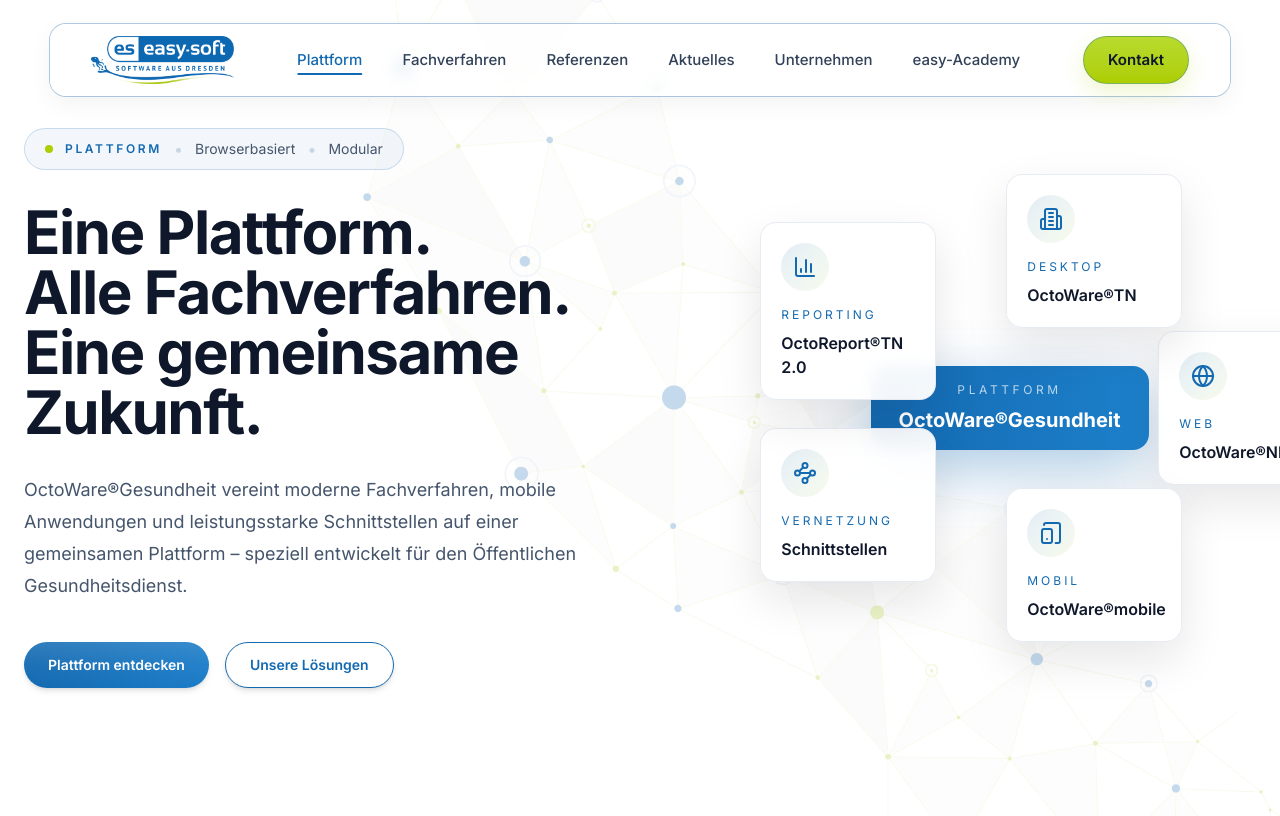
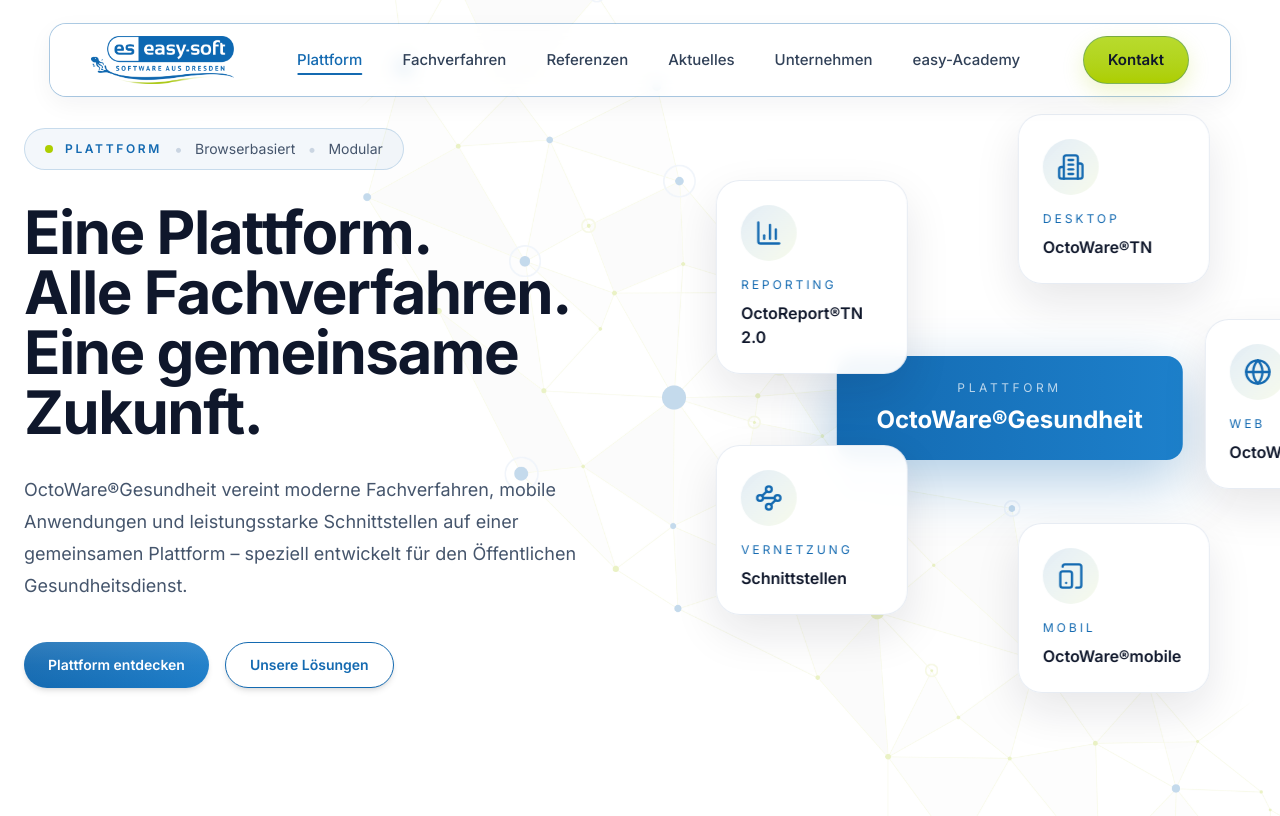
Before and after one commit to weblogger117-art/octoware-website, a Next.js app: page /plattform in a window 1280 px wide. Built offline with nearby package versions, Linux system fonts and the light colour scheme.

Commit message:
Update PlatformVisualization.tsx

```diff
--- a/components/sections/platform/PlatformVisualization.tsx
+++ b/components/sections/platform/PlatformVisualization.tsx
@@ -41,11 +41,11 @@ const modules = [
 
 export default function PlatformVisualization() {
 
-const radiusX = 220;
-const radiusY = 165;
+const radiusX = 270;
+const radiusY = 215;
 
 const centerX = 56;
-const centerY = 50;
+const centerY = 46;
 
 const rotation = 0;
 const center = {
@@ -86,19 +86,19 @@ const center = {
       className="
         absolute
 
-        w-44
+        w-48
 
         -translate-x-1/2
         -translate-y-1/2
 
-        rounded-2xl
+        rounded-3xl
 
         border
         border-slate-200/80
 
         bg-white/95
 
-        p-5
+        p-6
 
         shadow-[0_18px_45px_rgba(15,23,42,0.10)]
         backdrop-blur
@@ -122,8 +122,8 @@ const center = {
     mb-4
 
     flex
-    h-12
-    w-12
+    h-14
+    w-14
 
     items-center
     justify-center
@@ -137,7 +137,7 @@ const center = {
     text-[#146ab1]
   "
 >
-  <Icon className="h-6 w-6" />
+  <Icon className="h-7 w-7" />
 </div>
 
       <p className="text-xs uppercase tracking-[0.25em] text-[#146ab1]">
@@ -162,8 +162,8 @@ const center = {
       from-[#146ab1]
       to-[#1d80cb]
 
-      px-7
-      py-4
+      px-10
+      py-6
 
       text-center
 
@@ -177,7 +177,7 @@ const center = {
       Plattform
     </p>
 
-    <h3 className="mt-2 text-xl font-bold">
+    <h3 className="mt-2 text-2xl font-bold">
       OctoWare®Gesundheit
     </h3>
 
```
